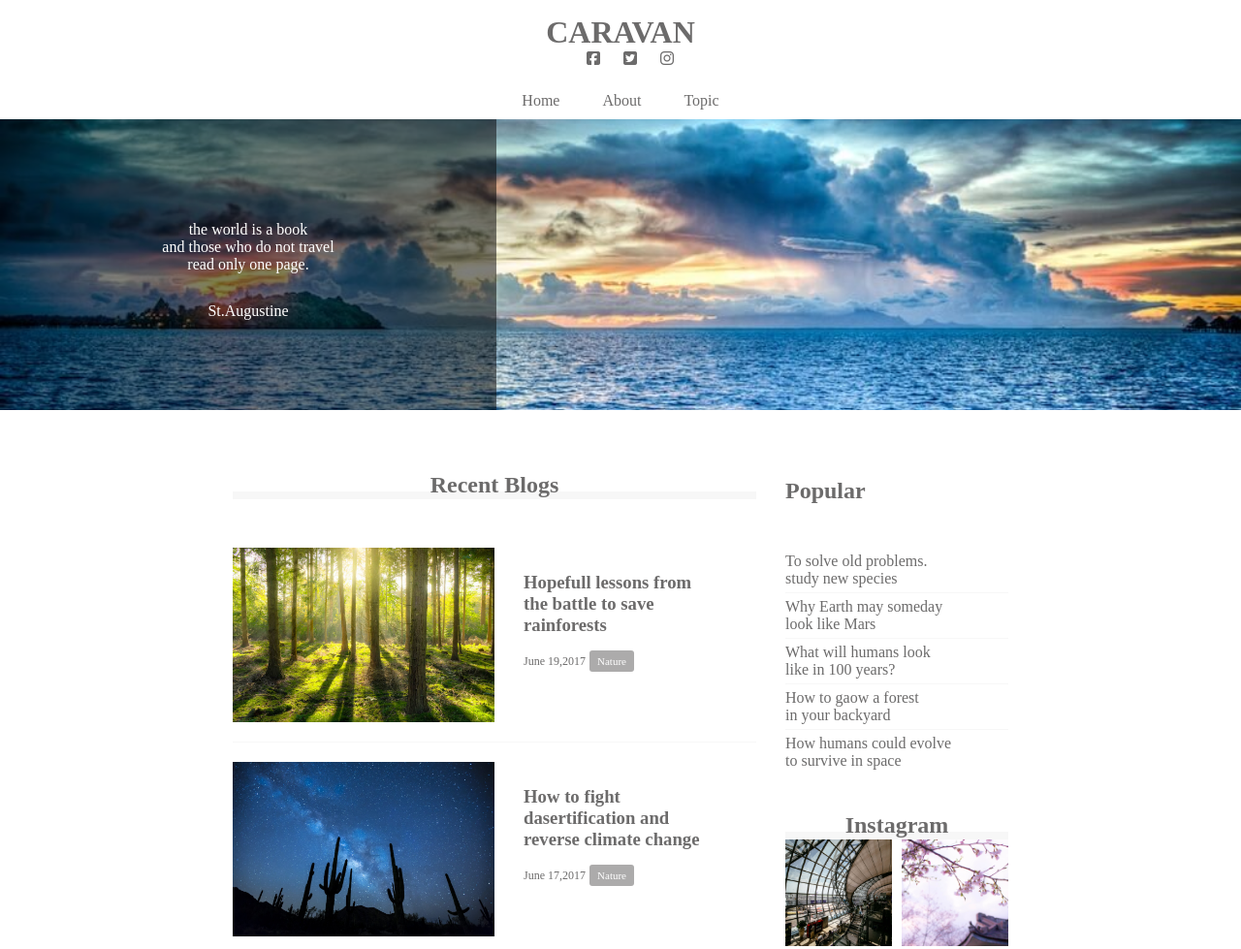
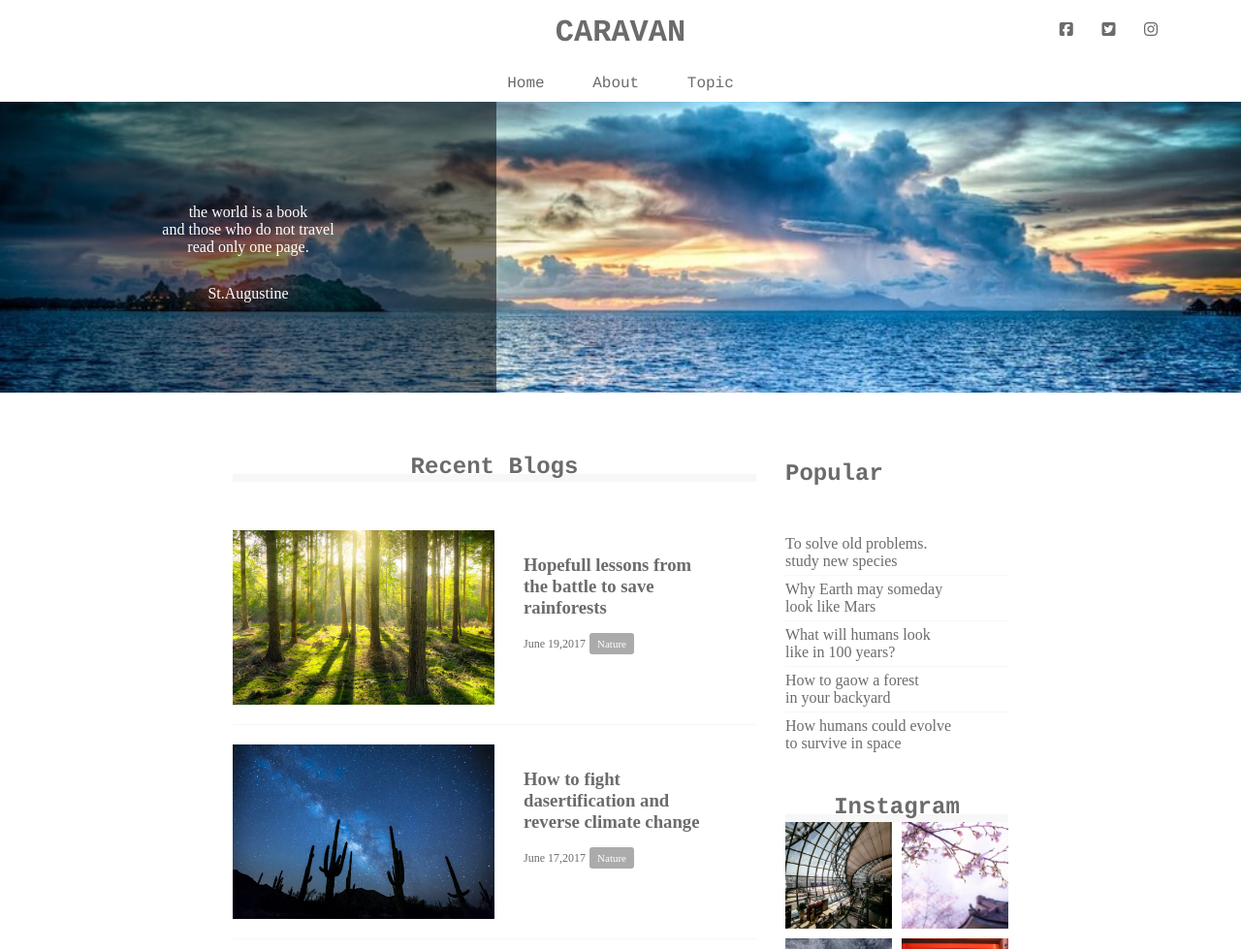
Before and after one commit to oreki3636/caravan, a plain HTML site: page index.html in a window 1280 px wide. Shown: the top 979 px of the page at 97% size. Drawn offline with Linux system fonts and the light colour scheme.

Commit message:
[Finish]1-9

```diff
--- a/style.css
+++ b/style.css
@@ -11,12 +11,22 @@ a{
   text-decoration: none;
 }
 
+header,nav,h2,main-visual,footer{
+  font-family: Chalkduster,"Bradley Hand",Courier,"Segoe print",sans-serif;
+}
+
   header{
     width: 90%;
     padding: 15px 0;
     margin: 0 auto;
     text-align: center;
     position: relative;
+  }
+
+  .social{
+    position: absolute;
+    top:22px;
+    right: 22px;
   }
 
   .social i{
```
Also changed, not shown: index.html (+1 -1 lines).
